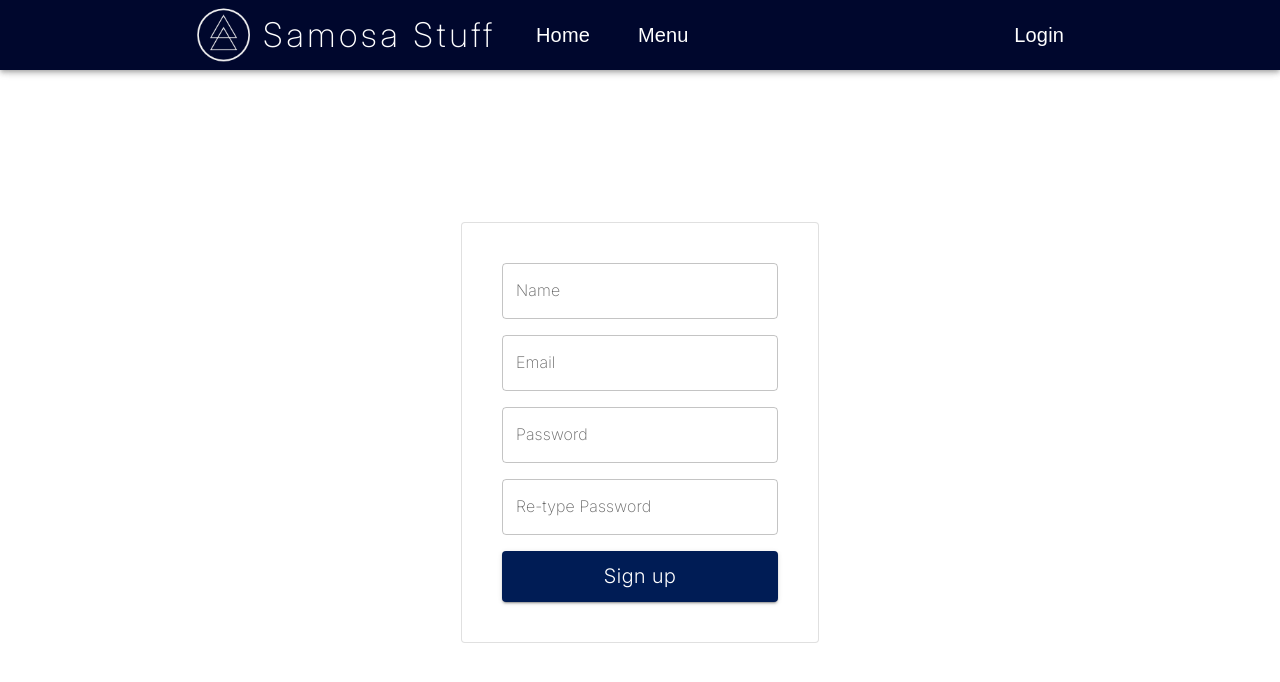
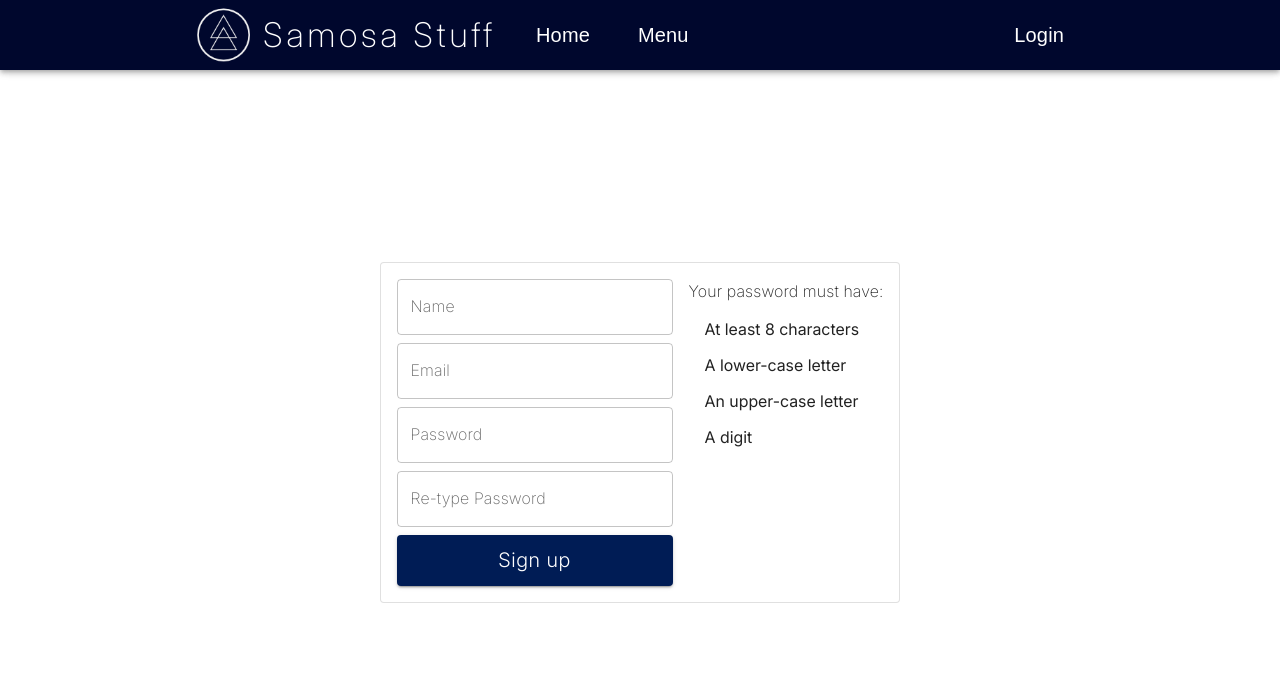
Before and after one commit to imadsyed333/samosa-stuff-mono, a React (Create React App) app in the folder apps/frontend/: page /register in a window 1280 px wide. Shown: the top 682 px of the page. Built offline with nearby package versions, Linux system fonts and the light colour scheme; no server answers.

Commit message:
Displayed password requirements for account

```diff
--- a/apps/frontend/src/ui/pages/RegisterPage.tsx
+++ b/apps/frontend/src/ui/pages/RegisterPage.tsx
@@ -1,4 +1,12 @@
-import { Box, Button, Card, TextField } from "@mui/material";
+import {
+  Box,
+  Button,
+  Card,
+  List,
+  ListItem,
+  TextField,
+  Typography,
+} from "@mui/material";
 import React, { useState } from "react";
 import { useAuth } from "../../context/AuthContext";
 import { ErrorBox } from "../components/ErrorBox";
@@ -44,7 +52,7 @@ const RegisterFormSchema = z
     {
       message: "Email already exists",
       path: ["email"],
-    }
+    },
   );
 
 export const Register = () => {
@@ -98,12 +106,19 @@ export const Register = () => {
       <Card
         sx={{
           display: "flex",
-          flexDirection: "column",
-          p: 5,
-          gap: 2,
-          height: "fit-content",
+          flexDirection: "row",
+          p: 2,
+          m: 2,
         }}
         variant="outlined"
+      >
+        <Box
+          sx={{
+            display: "flex",
+            flexDirection: "column",
+            height: "fit-content",
+            gap: 1,
+          }}
         >
           <TextField
             label="Name"
@@ -157,6 +172,22 @@ export const Register = () => {
           >
             Sign up
           </Button>
+        </Box>
+        <Box
+          sx={{
+            display: "flex",
+            flexDirection: "column",
+            pl: 2,
+          }}
+        >
+          <Typography>Your password must have:</Typography>
+          <List>
+            <ListItem>At least 8 characters</ListItem>
+            <ListItem>A lower-case letter</ListItem>
+            <ListItem>An upper-case letter</ListItem>
+            <ListItem>A digit</ListItem>
+          </List>
+        </Box>
       </Card>
     </Box>
   );
```
Lines whose indentation alone changed are shown as unchanged.
